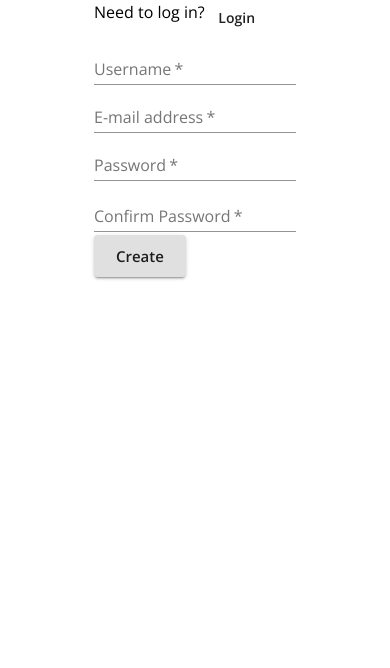
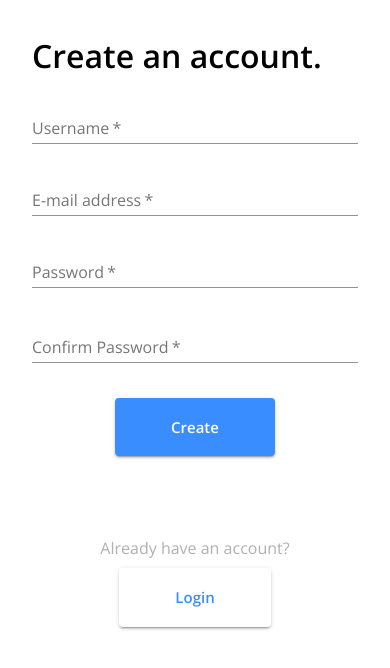
Before and after one commit to ju5tinz/messenger-app, a React (Create React App) app in the folder client/: page / in a window 390 px wide. Shown: the top 668 px of the page. Built offline with nearby package versions, Linux system fonts and the light colour scheme; no server answers.

Commit message:
Signup page redesign, added mobile responsiveness

```diff
--- a/client/src/Signup.js
+++ b/client/src/Signup.js
@@ -10,9 +10,75 @@ import {
   TextField,
   FormHelperText,
 } from "@material-ui/core";
+import { makeStyles } from "@material-ui/core/styles";
 import { register } from "./store/utils/thunkCreators";
 
+import Banner from "./components/misc/Banner"
+
+const useStyle = makeStyles((theme) => ({
+  registerPage: {
+    height: "100vh",
+  },
+  registerContentContainer: {
+    flexDirection: "column",
+    [theme.breakpoints.down("xs")]: {
+      flexDirection: "column-reverse",
+      justifyContent: "flex-end"
+    }
+  },
+  registerContentTop: {
+    justifyContent: "flex-end",
+    alignItems: "center",
+    padding: theme.spacing(3),
+    [theme.breakpoints.down("xs")]: {
+      justifyContent: "center"
+    }
+  },
+  registerContentTopText: {
+    color: theme.palette.secondary.main,
+    fontSize: "1rem"
+  },
+  registerContentMain: {
+    margin: `${theme.spacing(10)}px ${theme.spacing(16)}px`,
+    [theme.breakpoints.down("sm")]: {
+      margin: theme.spacing(4)
+    },
+  },
+  registerContentTitle: {
+    fontSize: "2rem",
+    fontWeight: "600",
+  },
+  registerForm: {
+    textAlign: "center"
+  },
+  primaryButton: {
+    padding: `${theme.spacing(2)}px ${theme.spacing(7)}px`,
+    margin: theme.spacing(7),
+    color: "white",
+    backgroundColor: theme.palette.primary.main,
+    "&:hover": {
+      backgroundColor: theme.palette.primary.dark
+    },
+    [theme.breakpoints.down("sm")]: {
+      margin: theme.spacing(3)
+    }
+  },
+  secondaryButton: {
+    padding: `${theme.spacing(2)}px ${theme.spacing(7)}px`,
+    margin: `${theme.spacing(1)}px ${theme.spacing(3)}px`,
+    color: theme.palette.primary.main,
+    backgroundColor: "white",
+    "&:hover": {
+      backgroundColor: theme.palette.grey[100]
+    },
+    [theme.breakpoints.down("sm")]: {
+      margin: theme.spacing(1)
+    }
+  }
+}));
+
 const Login = (props) => {
+  const classes = useStyle();
   const history = useHistory();
   const { user, register } = props;
   const [formErrorMessage, setFormErrorMessage] = useState({});
@@ -37,16 +103,19 @@ const Login = (props) => {
   }
 
   return (
-    <Grid container justify="center">
-      <Box>
-        <Grid container item>
-          <Typography>Need to log in?</Typography>
-          <Button onClick={() => history.push("/login")}>Login</Button>
+    <Grid className={classes.registerPage} container >
+      <Banner />
+      <Grid className={classes.registerContentContainer} container item xs={12} sm={7}>
+        <Grid className={classes.registerContentTop} container item>
+          <Typography className={classes.registerContentTopText}>Already have an account?</Typography>
+          <Button className={classes.secondaryButton} variant="contained" size="large" onClick={() => history.push("/login")}>Login</Button>
         </Grid>
-        <form onSubmit={handleRegister}>
+        <Box className={classes.registerContentMain}>
+          <Typography className={classes.registerContentTitle}>Create an account.</Typography>
+          <form className={classes.registerForm} onSubmit={handleRegister}>
             <Grid>
               <Grid>
-              <FormControl>
+                <FormControl margin="normal" fullWidth>
                   <TextField
                     aria-label="username"
                     label="Username"
@@ -57,7 +126,7 @@ const Login = (props) => {
                 </FormControl>
               </Grid>
               <Grid>
-              <FormControl>
+                <FormControl margin="normal" fullWidth>
                   <TextField
                     label="E-mail address"
                     aria-label="e-mail address"
@@ -68,7 +137,7 @@ const Login = (props) => {
                 </FormControl>
               </Grid>
               <Grid>
-              <FormControl error={!!formErrorMessage.confirmPassword}>
+                <FormControl margin="normal" fullWidth error={!!formErrorMessage.confirmPassword}>
                   <TextField
                     aria-label="password"
                     label="Password"
@@ -83,7 +152,7 @@ const Login = (props) => {
                 </FormControl>
               </Grid>
               <Grid>
-              <FormControl error={!!formErrorMessage.confirmPassword}>
+                <FormControl margin="normal" fullWidth error={!!formErrorMessage.confirmPassword}>
                   <TextField
                     label="Confirm Password"
                     aria-label="confirm password"
@@ -97,12 +166,13 @@ const Login = (props) => {
                   </FormHelperText>
                 </FormControl>
               </Grid>
-            <Button type="submit" variant="contained" size="large">
+              <Button className={classes.primaryButton} type="submit" variant="contained" size="large">
                 Create
               </Button>
             </Grid>
           </form>
         </Box>
+      </Grid>
     </Grid>
   );
 };
```
Lines whose indentation alone changed are shown as unchanged.
